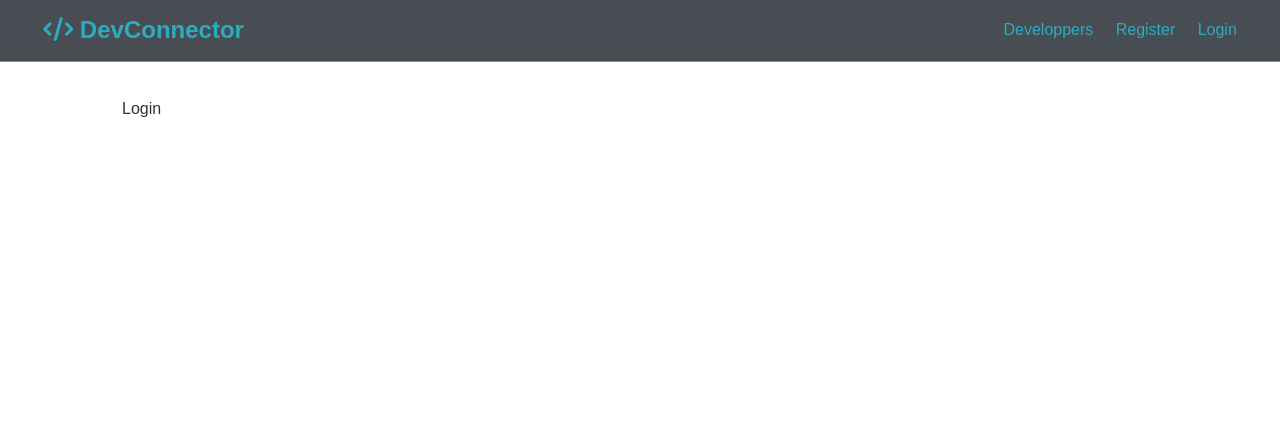
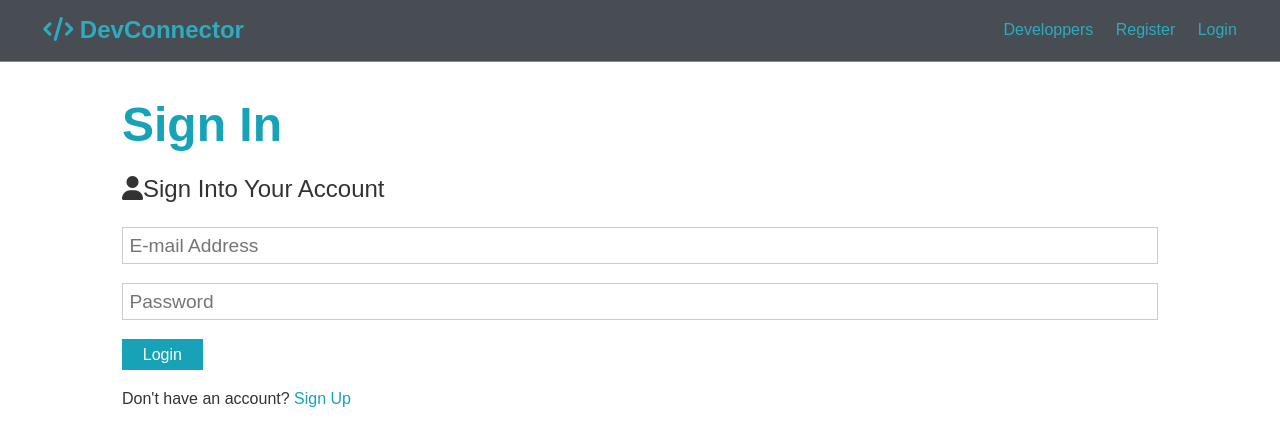
Before and after one commit to SukhorukovS/mernStack, a React (Create React App) app in the folder client/: page /login in a window 1280 px wide. Shown: the top 446 px of the page. Built offline with nearby package versions, Linux system fonts and the light colour scheme.

Commit message:
Creating redux store

```diff
--- a/client/src/components/auth/Login.js
+++ b/client/src/components/auth/Login.js
@@ -1,9 +1,39 @@
-import React from 'react'
+import React, { Fragment, useState } from 'react';
+import { Link } from 'react-router-dom';
 
 export const Login = () => {
+  const [formData, setFormData] = useState({
+    email: '',
+    password: ''
+  });
+
+  const { email, password } = formData;
+
+  const onChange = e => setFormData({ ...formData, [e.target.name]: e.target.value });
+
+  const onSubmit = async e => {
+    e.preventDefault();
+      console.log('SUCCESS');
+  }
+
   return (
-    <div>
-      Login
-    </div>
+    <Fragment>
+      <h1 className="large text-primary">
+        Sign In
+      </h1>
+      <p className="lead"><i className="fas fa-user"></i>Sign Into Your Account</p>
+      <form className="form" onSubmit={e => onSubmit(e)}>
+        <div className="form-group">
+          <input type="email" placeholder="E-mail Address" name="email" value={email} onChange={e => onChange(e)} required />
+        </div>
+        <div className="form-group">
+          <input type="password" placeholder="Password" minLength="6" name="password" value={password} onChange={e => onChange(e)} />
+        </div>
+        <input type="submit" value="Login" className="btn btn-primary"/>
+      </form>
+      <p className="my-1">
+        Don't have an account? <Link to="/register">Sign Up</Link>
+      </p>
+    </Fragment>
   )
 }
--- a/client/src/components/auth/Register.js
+++ b/client/src/components/auth/Register.js
@@ -1,4 +1,5 @@
-import React, { Fragment, useState } from 'react'
+import React, { Fragment, useState } from 'react';
+import { Link } from 'react-router-dom';
 
 export const Register = () => {
   const [formData, setFormData] = useState({
@@ -12,12 +13,12 @@ export const Register = () => {
 
   const onChange = e => setFormData({ ...formData, [e.target.name]: e.target.value });
 
-  const onSubmit = e => {
+  const onSubmit = async e => {
     e.preventDefault();
     if(password !== password2) {
       console.log('Passwords do not match');
     } else {
-      console.log(formData);
+      console.log('SUCCESS');
     }
   }
 
@@ -38,15 +39,15 @@ export const Register = () => {
               </small>
             </div>
             <div className="form-group">
-              <input type="password" placeholder="Password" minlength="6" name="password" value={password} onChange={e => onChange(e)} />
+              <input type="password" placeholder="Password" minLength="6" name="password" value={password} onChange={e => onChange(e)} />
             </div>
             <div className="form-group">
-              <input type="password" placeholder="Confirm Password" minlength="6" name="password2" value={password2} onChange={e => onChange(e)} />
+              <input type="password" placeholder="Confirm Password" minLength="6" name="password2" value={password2} onChange={e => onChange(e)} />
             </div>
             <input type="submit" value="Register" className="btn btn-primary"/>
           </form>
           <p className="my-1">
-            Already have an account? <a href="login.html">Sign In</a>
+            Already have an account? <Link to="/login">Sign In</Link>
           </p>
     </Fragment>
   )
--- /dev/null
+++ b/client/src/reducers/index.js
@@ -0,0 +1,5 @@
+import { combineReducers } from 'redux';
+
+export default combineReducers({
+
+});
--- /dev/null
+++ b/client/src/store.js
@@ -0,0 +1,16 @@
+import { createStore, applyMiddleware } from 'redux';
+import { composeWithDevTools } from 'redux-devtools-extension';
+import thunk from 'redux-thunk';
+import rootReducer from './reducers';
+
+const initialState = {};
+
+const middleware = [thunk];
+
+const store = createStore(
+  rootReducer,
+  initialState,
+  composeWithDevTools(applyMiddleware(...middleware))
+);
+
+export default store;
```
Also changed, not shown: client/src/App.js (+8 -1 lines).
